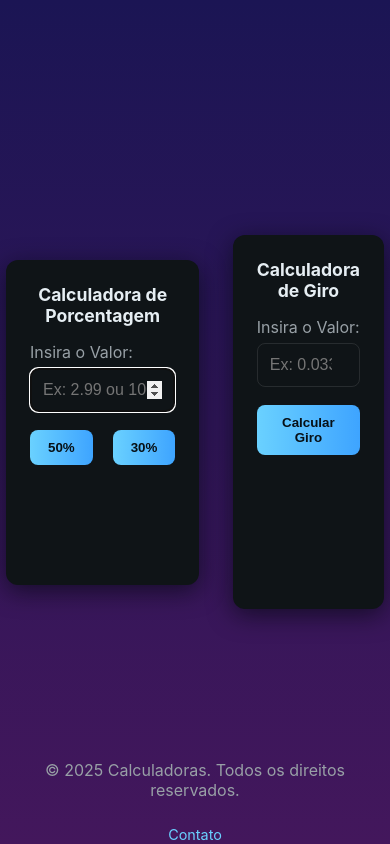
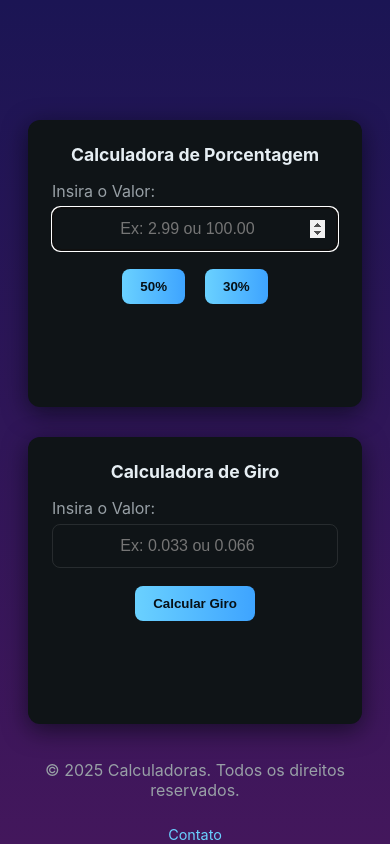
Before and after one commit to Lucas5963/Calculadora-1, a plain HTML site: page index.html in a window 390 px wide. Drawn offline with Linux system fonts and the light colour scheme.

Commit message:
Update style.css

```diff
--- a/style.css
+++ b/style.css
@@ -1,3 +1,4 @@
+
 :root {
   --bg: #0b0d10;
   --card: #0f1417;
@@ -141,6 +142,11 @@ footer {
 }
 
 @media (max-width: 600px) {
+
+  body{
+    flex-direction: column;
+    gap: 30px;
+  }
   .footer-content {
     flex-direction: column;
     gap: 8px;
```
